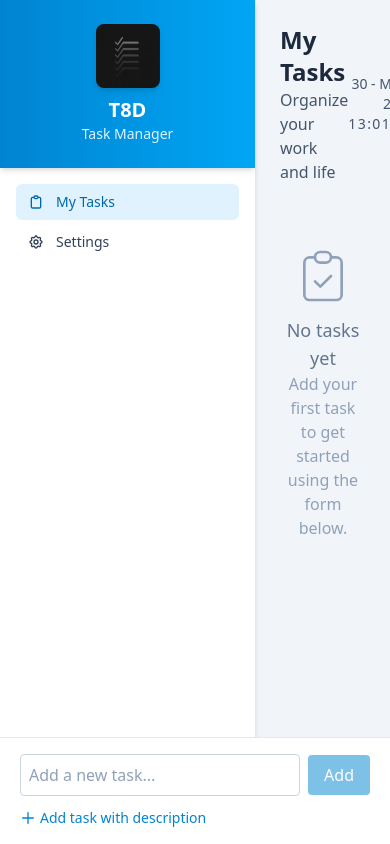
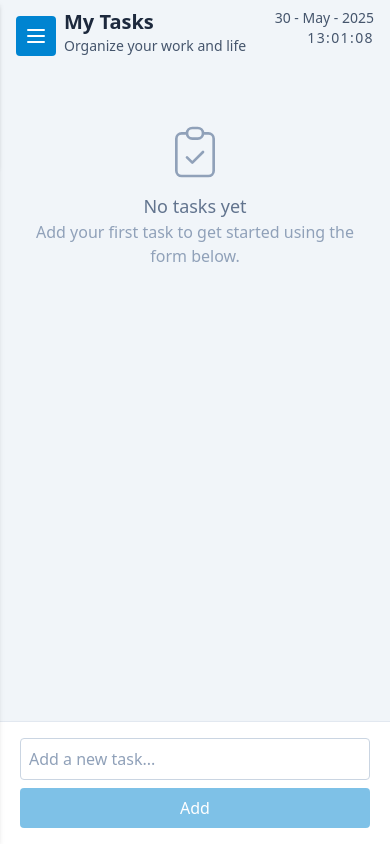
Before and after one commit to rahidmondal/T8D, a React (Vite) app in the folder frontend/: page / in a window 390 px wide. Built offline with nearby package versions, Linux system fonts and the light colour scheme.

Commit message:
feat: implement mobile-friendly interface
- make changes to the TodoForm, TodoList, and sidebar components
- update App component to use new styles
- ensure responsive design for mobile devices

```diff
--- a/frontend/src/App.tsx
+++ b/frontend/src/App.tsx
@@ -10,32 +10,52 @@ import '@src/App.css';
 const App: React.FC = () => {
   const [selectedView, setSelectedView] = useState('tasks');
   const [refreshTrigger, setRefreshTrigger] = useState(0);
+  const [sidebarOpen, setSidebarOpen] = useState(false); // NEW
 
   const handleTaskChange = () => {
     setRefreshTrigger(prev => prev + 1);
   };
 
   return (
-    <div className="flex h-screen bg-slate-100 dark:bg-slate-900">
-      {' '}
-      {/* Apply base background */}
-      <aside className="w-64 shadow-md z-10">
-        {' '}
-        {/* Needs light/dark styles */}
-        <SideBar selectedView={selectedView} onSelectView={setSelectedView} />
+    <div className="flex flex-col h-screen bg-slate-100 dark:bg-slate-900 lg:flex-row">
+      {/* Hamburger for mobile */}
+      <button
+        className="lg:hidden fixed top-4 left-4 z-40 bg-sky-600 text-white p-2 rounded"
+        onClick={() => setSidebarOpen(true)}
+        aria-label="Open sidebar"
+      >
+        <svg className="h-6 w-6" fill="none" stroke="currentColor" viewBox="0 0 24 24">
+          <path strokeLinecap="round" strokeLinejoin="round" strokeWidth={2} d="M4 6h16M4 12h16M4 18h16" />
+        </svg>
+      </button>
+
+      {/* Sidebar */}
+      <aside
+        className={`fixed inset-y-0 left-0 z-40 bg-white dark:bg-slate-800 transition-transform transform ${
+          sidebarOpen ? 'translate-x-0' : '-translate-x-full'
+        } w-64 shadow-md lg:static lg:translate-x-0 lg:w-64`}
+      >
+        <SideBar
+          selectedView={selectedView}
+          onSelectView={view => {
+            setSelectedView(view);
+            setSidebarOpen(false);
+          }}
+          setSidebarOpen={setSidebarOpen}
+        />
       </aside>
-      <main className="flex-1 p-6 overflow-auto">
-        {' '}
-        {/* Needs light/dark styles */}
+      {/* Main content */}
+      <main className="flex-1 p-2 sm:p-4 md:p-6 overflow-auto">
         {selectedView === 'tasks' && (
-          <div className="max-w-3xl mx-auto">
-            <header className="mb-6 flex items-center justify-between">
+          <div className="max-w-full sm:max-w-3xl mx-auto px-2 sm:px-4">
+            <header className="mb-4 sm:mb-6 flex flex-row items-start sm:items-center justify-between gap-2 pl-12 lg:pl-0">
+              <div className="flex-1">
+                <h1 className="text-xl sm:text-2xl font-bold text-slate-800 dark:text-slate-100">My Tasks</h1>
+                <p className="text-slate-600 dark:text-slate-300 text-sm sm:text-base">Organize your work and life</p>
+              </div>
               <div>
-                {/* Text colors will be updated in their respective components */}
-                <h1 className="text-2xl font-bold text-slate-800 dark:text-slate-100">My Tasks</h1>
-                <p className="text-slate-600 dark:text-slate-300">Organize your work and life</p>
+                <DateTime />
               </div>
-              <DateTime />
             </header>
             <TodoList key={refreshTrigger} onTaskChange={handleTaskChange} />
           </div>
--- a/frontend/src/components/TodoForm.tsx
+++ b/frontend/src/components/TodoForm.tsx
@@ -33,42 +33,24 @@ export default function TodoForm({ parentId = null, onTaskCreated, startExpanded
   };
 
   return (
-    <div className="mb-4 p-4 border border-slate-300 dark:border-slate-700 rounded-lg shadow-sm bg-white dark:bg-slate-800 text-slate-800 dark:text-slate-100">
+    <div className="mb-4 p-2 sm:p-4 border border-slate-300 dark:border-slate-700 rounded-lg shadow-sm bg-white dark:bg-slate-800 text-slate-800 dark:text-slate-100">
       <form onSubmit={handleSubmit}>
         <div className="mb-3">
           <input
             type="text"
             value={name}
-            onChange={e => {
-              setName(e.target.value);
-            }}
+            onChange={e => setName(e.target.value)}
             placeholder="What needs to be done?"
-            className="w-full p-2 border border-slate-300 dark:border-slate-600 rounded focus:outline-none focus:ring-2 focus:ring-sky-500 dark:focus:ring-sky-400 focus:border-sky-500 dark:focus:border-sky-400 transition-all text-slate-800 dark:text-slate-100 bg-white dark:bg-slate-700 placeholder-slate-400 dark:placeholder-slate-500"
+            className="w-full p-2 border border-slate-300 dark:border-slate-600 rounded focus:outline-none focus:ring-2 focus:ring-sky-500 dark:focus:ring-sky-400 focus:border-sky-500 dark:focus:border-sky-400 transition-all text-slate-800 dark:text-slate-100 bg-white dark:bg-slate-700 placeholder-slate-400 dark:placeholder-slate-500 text-base"
             required
             autoFocus={!parentId}
             maxLength={100}
           />
         </div>
-
-        {isExpanded ? (
-          <div className="mb-3">
-            <textarea
-              value={description}
-              onChange={e => {
-                setDescription(e.target.value);
-              }}
-              placeholder="Add details (optional)"
-              className="w-full p-2 border border-slate-300 dark:border-slate-600 rounded focus:outline-none focus:ring-2 focus:ring-sky-500 dark:focus:ring-sky-400 focus:border-sky-500 dark:focus:border-sky-400 transition-all text-slate-800 dark:text-slate-100 bg-white dark:bg-slate-700 placeholder-slate-400 dark:placeholder-slate-500"
-              rows={3}
-              maxLength={500}
-            />
-          </div>
-        ) : (
+        {!isExpanded && (
           <button
             type="button"
-            onClick={() => {
-              setIsExpanded(true);
-            }}
+            onClick={() => setIsExpanded(true)}
             className="mb-3 text-sky-600 dark:text-sky-400 hover:text-sky-700 dark:hover:text-sky-300 text-sm flex items-center gap-1"
           >
             <svg
@@ -83,30 +65,36 @@ export default function TodoForm({ parentId = null, onTaskCreated, startExpanded
             Add description
           </button>
         )}
-
-        <div className="flex gap-2">
+        {isExpanded && (
+          <div className="mb-3">
+            <textarea
+              value={description}
+              onChange={e => setDescription(e.target.value)}
+              placeholder="Add details (optional)"
+              className="w-full p-2 border border-slate-300 dark:border-slate-600 rounded focus:outline-none focus:ring-2 focus:ring-sky-500 dark:focus:ring-sky-400 focus:border-sky-500 dark:focus:border-sky-400 transition-all text-slate-800 dark:text-slate-100 bg-white dark:bg-slate-700 placeholder-slate-400 dark:placeholder-slate-500 text-base"
+              rows={3}
+              maxLength={500}
+            />
+          </div>
+        )}
+        <div className="flex flex-col sm:flex-row gap-2">
           <button
             type="submit"
-            className="px-4 py-2 bg-sky-600 hover:bg-sky-700 dark:bg-sky-500 dark:hover:bg-sky-600 text-white rounded transition-colors disabled:opacity-50 disabled:cursor-not-allowed"
+            className="w-full sm:w-auto px-4 py-2 bg-sky-600 hover:bg-sky-700 dark:bg-sky-500 dark:hover:bg-sky-600 text-white rounded transition-colors disabled:opacity-50 disabled:cursor-not-allowed"
             disabled={isSubmitting || !name.trim()}
           >
             {isSubmitting ? 'Adding...' : 'Add Task'}
           </button>
-          {/* Show cancel button only if it's an expanded form or has content */}
           {(isExpanded || name || description) && (
             <button
               type="button"
               onClick={() => {
-                // If it's a sub-task form, onTaskCreated might close it.
-                // Otherwise, just clear and collapse.
-                if (parentId) {
-                  onTaskCreated(); // This typically reloads tasks and might hide the form
-                }
+                if (parentId) onTaskCreated();
                 setName('');
                 setDescription('');
                 setIsExpanded(startExpanded || false);
               }}
-              className="px-4 py-2 text-slate-600 dark:text-slate-300 hover:text-slate-800 dark:hover:text-slate-100 border border-slate-300 dark:border-slate-600 rounded hover:bg-slate-100 dark:hover:bg-slate-700 transition-colors"
+              className="w-full sm:w-auto px-4 py-2 text-slate-600 dark:text-slate-300 hover:text-slate-800 dark:hover:text-slate-100 border border-slate-300 dark:border-slate-600 rounded hover:bg-slate-100 dark:hover:bg-slate-700 transition-colors"
             >
               Cancel
             </button>
--- a/frontend/src/components/TodoList.tsx
+++ b/frontend/src/components/TodoList.tsx
@@ -138,9 +138,7 @@ export default function TodoList({ onTaskChange = () => {} }: TodoListProps) {
   }
 
   return (
-    <div className="relative pb-[140px] text-slate-800 dark:text-slate-100">
-      {' '}
-      {/* Increased padding for taller sticky form */}
+    <div className="max-w-full sm:max-w-3xl mx-auto px-2 sm:px-4 py-3">
       <div
         ref={listContainerRef}
         className={`min-h-[300px] p-1 rounded-md ${isDragOverRoot && !dragTargetItem ? 'border-2 border-dashed border-sky-400 dark:border-sky-600 bg-sky-50 dark:bg-sky-900/50' : ''}`}
@@ -229,44 +227,22 @@ export default function TodoList({ onTaskChange = () => {} }: TodoListProps) {
             <div className="p-1">
               {' '}
               {/* Reduced padding for compact quick add */}
-              <form onSubmit={handleQuickAddTask} className="flex flex-col">
-                <div className="mb-2 flex items-center gap-2">
+              <form onSubmit={handleQuickAddTask} className="flex flex-col sm:flex-row gap-2">
                 <input
                   type="text"
                   placeholder="Add a new task..."
-                    className="flex-1 p-2 border border-slate-300 dark:border-slate-600 rounded focus:outline-none focus:ring-2 focus:ring-sky-500 dark:focus:ring-sky-400 focus:border-sky-500 dark:focus:border-sky-400 transition-all text-slate-800 dark:text-slate-100 bg-white dark:bg-slate-700 placeholder-slate-400 dark:placeholder-slate-500"
+                  className="flex-1 p-2 border border-slate-300 dark:border-slate-600 rounded focus:outline-none focus:ring-2 focus:ring-sky-500 dark:focus:ring-sky-400 focus:border-sky-500 dark:focus:border-sky-400 transition-all text-slate-800 dark:text-slate-100 bg-white dark:bg-slate-700 placeholder-slate-400 dark:placeholder-slate-500 text-base"
                   value={quickTaskInput}
-                    onChange={e => {
-                      setQuickTaskInput(e.target.value);
-                    }}
+                  onChange={e => setQuickTaskInput(e.target.value)}
                   required
                   maxLength={100}
                 />
                 <button
                   type="submit"
-                    className="px-4 py-2 bg-sky-600 hover:bg-sky-700 dark:bg-sky-500 dark:hover:bg-sky-600 text-white rounded transition-colors disabled:opacity-50"
+                  className="w-full sm:w-auto px-4 py-2 bg-sky-600 hover:bg-sky-700 dark:bg-sky-500 dark:hover:bg-sky-600 text-white rounded transition-colors disabled:opacity-50"
                   disabled={!quickTaskInput.trim()}
                 >
                   Add
-                  </button>
-                </div>
-                <button
-                  type="button"
-                  onClick={() => {
-                    setShowFullForm(true);
-                  }}
-                  className="text-sky-600 dark:text-sky-400 hover:text-sky-700 dark:hover:text-sky-300 text-sm flex items-center gap-1 self-start mt-1"
-                >
-                  <svg
-                    xmlns="http://www.w3.org/2000/svg"
-                    className="h-4 w-4"
-                    fill="none"
-                    viewBox="0 0 24 24"
-                    stroke="currentColor"
-                  >
-                    <path strokeLinecap="round" strokeLinejoin="round" strokeWidth={2} d="M12 4v16m8-8H4" />
-                  </svg>
-                  Add task with description
                 </button>
               </form>
             </div>
--- a/frontend/src/components/sidebar.tsx
+++ b/frontend/src/components/sidebar.tsx
@@ -3,9 +3,10 @@ import logo from '@src/assets/t8d512.jpg';
 type SideBarProps = {
   selectedView: string;
   onSelectView: (view: string) => void;
+  setSidebarOpen?: (open: boolean) => void; // Add this prop
 };
 
-export const SideBar: React.FC<SideBarProps> = ({ selectedView, onSelectView }) => {
+export const SideBar: React.FC<SideBarProps> = ({ selectedView, onSelectView, setSidebarOpen }) => {
   return (
     <div className="h-full flex flex-col bg-white dark:bg-slate-800 border-r border-slate-200 dark:border-slate-700">
       <div className="flex flex-col justify-center items-center bg-gradient-to-r from-sky-600 to-sky-500 dark:from-sky-700 dark:to-sky-600 text-white py-6 shadow-md">
@@ -13,6 +14,18 @@ export const SideBar: React.FC<SideBarProps> = ({ selectedView, onSelectView })
         <h1 className="text-xl font-bold">T8D</h1>
         <p className="text-sm text-sky-100 dark:text-sky-200">Task Manager</p>
       </div>
+
+      {typeof window !== 'undefined' && window.innerWidth < 1024 && (
+        <button
+          className="block lg:hidden ml-auto mb-2 p-2 text-slate-500 hover:text-slate-800 dark:hover:text-slate-100"
+          onClick={() => setSidebarOpen && setSidebarOpen(false)}
+          aria-label="Close sidebar"
+        >
+          <svg className="h-6 w-6" fill="none" stroke="currentColor" viewBox="0 0 24 24">
+            <path strokeLinecap="round" strokeLinejoin="round" strokeWidth={2} d="M6 18L18 6M6 6l12 12" />
+          </svg>
+        </button>
+      )}
 
       <div className="p-4 flex-1">
         <nav className="space-y-1">
```
Lines whose indentation alone changed are shown as unchanged.
